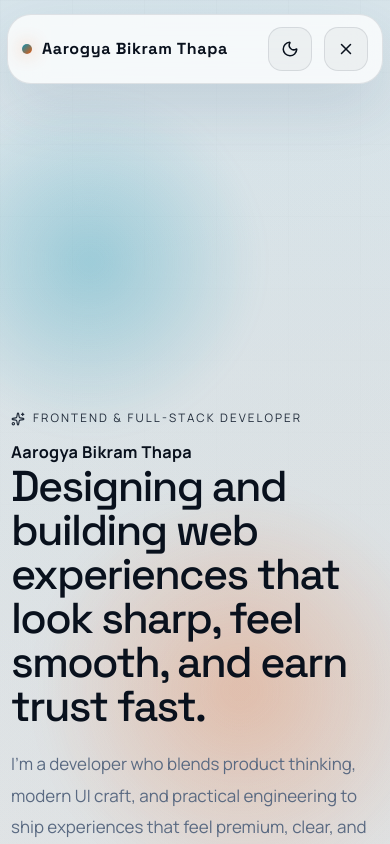
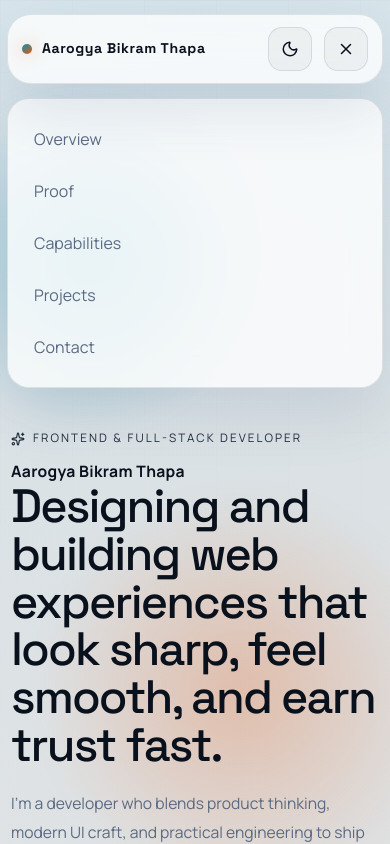
Before and after one commit to aar0gya/myportfolio, a React (Vite) app: page / in a window 390 px wide. Both pictures are taken after a click on the button 346 px from the left and 49 px from the top of the page. Shown: the top 844 px of the page. Built offline with nearby package versions, Linux system fonts and the light colour scheme.

Commit message:
Updated mobile responsiveness

```diff
--- a/src/index.css
+++ b/src/index.css
@@ -288,18 +288,29 @@
 }
 
 .mobile-panel {
+  position: sticky;
+  top: 86px;
   margin-top: 14px;
   padding: 14px;
   border: 1px solid var(--line);
   border-radius: 22px;
   background: color-mix(in srgb, var(--surface) 96%, transparent);
   backdrop-filter: blur(18px);
+  box-shadow: var(--shadow);
+  z-index: 19;
 }
 
 .mobile-link {
   display: block;
-  padding: 12px 10px;
+  padding: 14px 12px;
+  border-radius: 16px;
   color: var(--muted);
+  transition: background-color 180ms ease, color 180ms ease;
+}
+
+.mobile-link:hover {
+  background: var(--surface-soft);
+  color: var(--heading);
 }
 
 .button {
@@ -772,6 +783,12 @@
     width: min(100% - 18px, 1380px);
   }
 
+  .brand-mark {
+    max-width: calc(100% - 64px);
+    font-size: 0.94rem;
+    line-height: 1.25;
+  }
+
   .desktop-nav,
   .header-actions .button-secondary {
     display: none;
@@ -800,6 +817,11 @@
     font-size: clamp(2.7rem, 10vw, 4rem);
   }
 
+  .project-topline {
+    align-items: flex-start;
+    flex-direction: column;
+  }
+
   .site-footer {
     display: flex;
     flex-direction: column;
@@ -814,6 +836,15 @@
 @media (max-width: 640px) {
   .portfolio-shell {
     width: calc(100% - 14px);
+  }
+
+  .site-header {
+    gap: 12px;
+  }
+
+  .brand-mark {
+    max-width: calc(100% - 56px);
+    font-size: 0.88rem;
   }
 
   .hero-card,
@@ -833,7 +864,29 @@
   }
 
   .hero-actions,
-  .social-row {
+  .social-row,
+  .footer-links {
     width: 100%;
   }
+
+  .hero-copy h1 {
+    font-size: clamp(2.3rem, 12vw, 3.1rem);
+  }
+
+  .hero-name,
+  .hero-text,
+  .section-text,
+  .project-card p,
+  .project-outcome {
+    font-size: 0.98rem;
+  }
+
+  .contact-item {
+    grid-template-columns: 1fr;
+  }
+
+  .footer-social {
+    width: 100%;
+    justify-content: center;
+  }
 }
--- a/src/pages/Home.jsx
+++ b/src/pages/Home.jsx
@@ -168,6 +168,14 @@ export const Home = () => {
   }, []);
 
   useEffect(() => {
+    document.body.style.overflow = menuOpen ? "hidden" : "";
+
+    return () => {
+      document.body.style.overflow = "";
+    };
+  }, [menuOpen]);
+
+  useEffect(() => {
     const revealElements = document.querySelectorAll("[data-reveal]");
     const sectionElements = document.querySelectorAll("section[id]");
 
@@ -267,7 +275,7 @@ export const Home = () => {
       </header>
 
       {menuOpen && (
-        <div className="mobile-panel" data-reveal>
+        <div className="mobile-panel">
           {navigation.map((item) => (
             <a key={item.href} href={item.href} className="mobile-link" onClick={() => setMenuOpen(false)}>
               {item.label}
```
